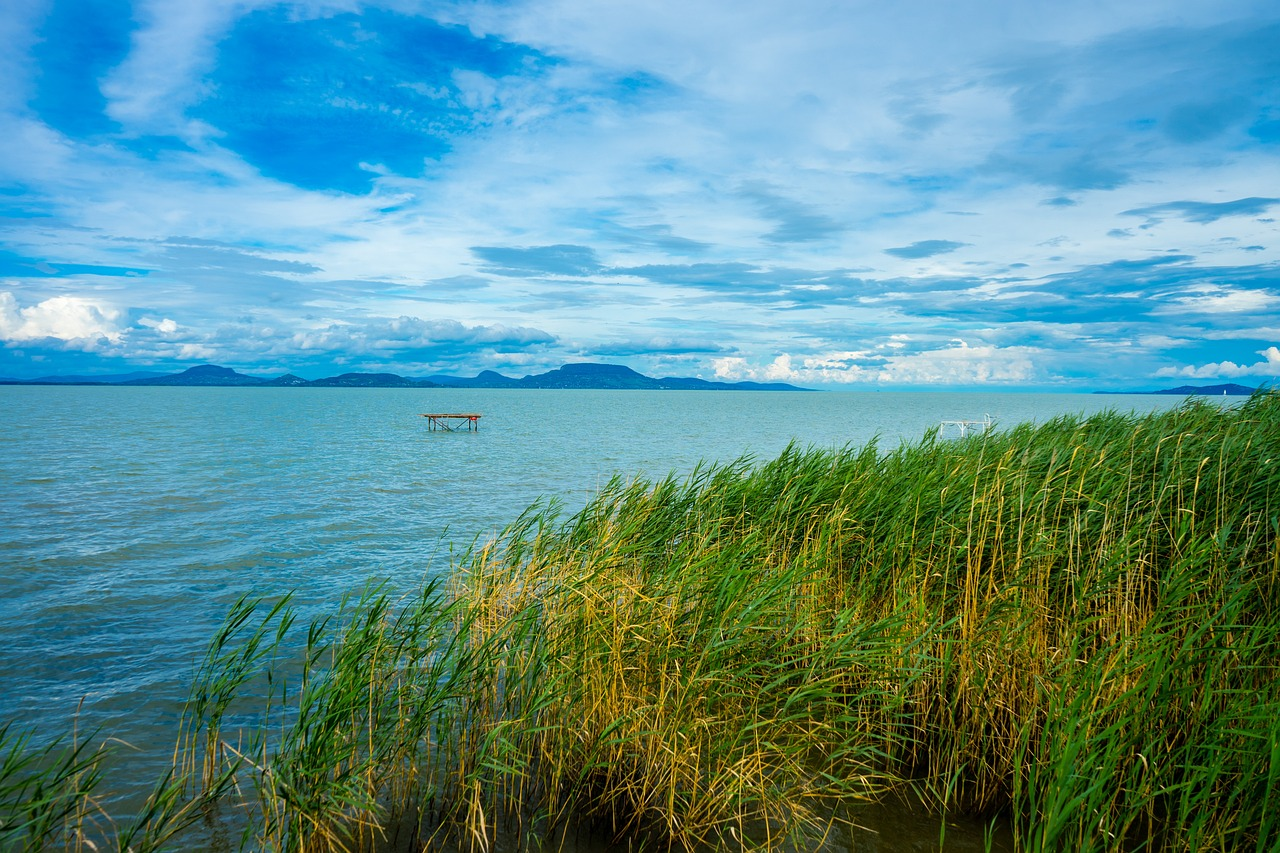
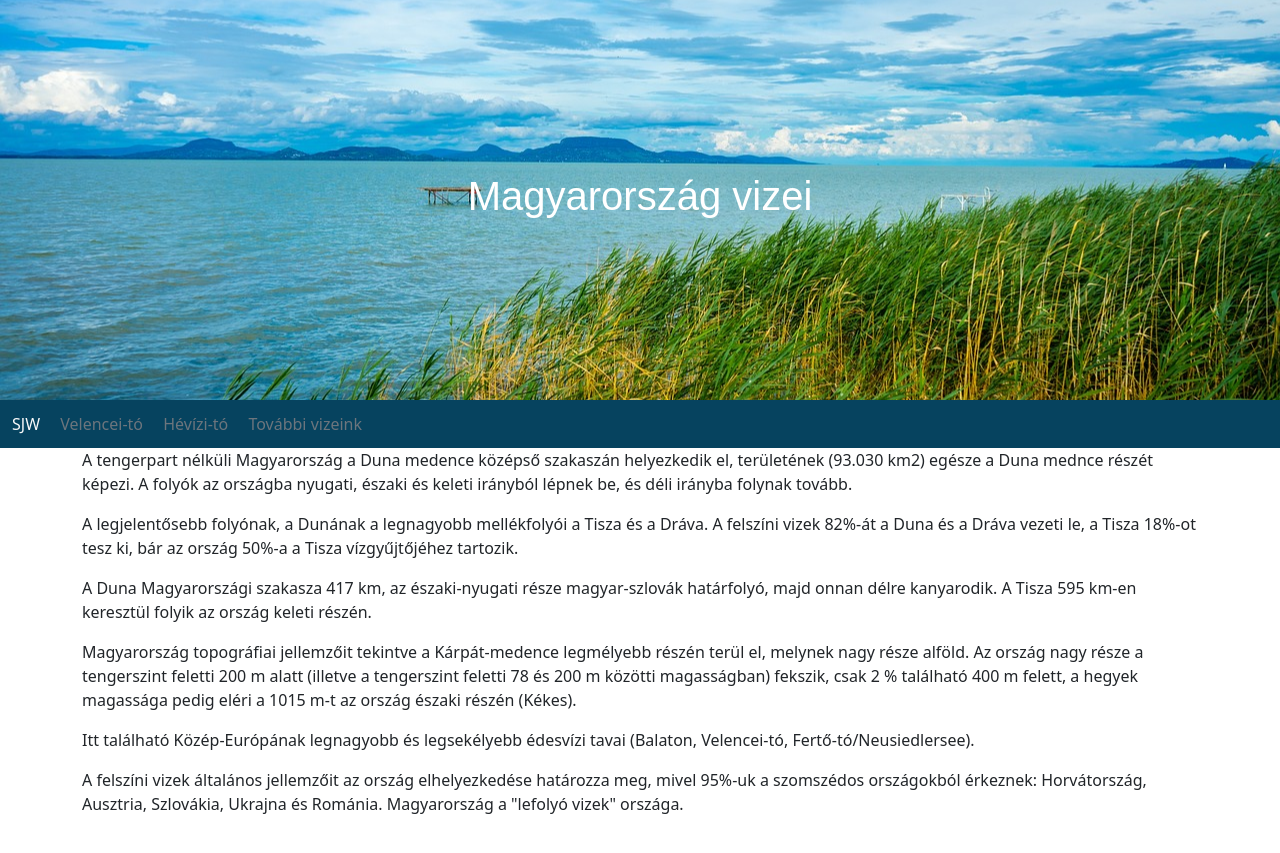
Before and after one commit to vinnie0612/SJW2024_Tamas_Vince, a plain HTML site: page forras/index.html in a window 1280 px wide. After the commit the page ends 832 px from the top, so only its background shows below. Drawn offline with nearby package versions, Linux system fonts and the light colour scheme; a web font is replaced by a local one.

Commit message:
header & nav

```diff
--- a/forras/css/style.css
+++ b/forras/css/style.css
@@ -22,9 +22,21 @@
   height: 400px;
   display: block;
   width: 100%;
+  font-family: "Marhey", sans-serif;
+  background: url("../img/balaton_bg.jpg") no-repeat center center/cover;
+  display: flex;
+  align-items: center;
+  justify-content: center;
+  color: var(--white);
+}
+
+.navbar {
+  display: flex;
+  background-color: var(--dkblue);
 }
 
 
-body {
-  font-family: "Marhey", sans-serif;
+
+.navbar a:hover {
+  background-color: rgba(255, 255, 255, 0.8);
 }
--- a/forras/index.html
+++ b/forras/index.html
@@ -9,7 +9,28 @@
 </head>
 <body>
   <div class="header">
-    <img src="./img/balaton_bg.jpg" alt="" class="img-fluid">
+    <h1>Magyarország vizei</h1>
+  </div>
+  <nav class="navbar text-light">
+    <div class="p-1">
+      <a class="p-2 text-decoration-none link-light" href="#">SJW</a>
+      <a class="p-2 text-decoration-none link-secondary" href="#">Velencei-tó</a>
+      <a class="p-2 text-decoration-none link-secondary" href="#">Hévízi-tó</a>
+      <a class="p-2 text-decoration-none link-secondary" href="#">További vizeink</a>
+    </div>
+  </nav>
+  <div class="container">
+    <p>A tengerpart nélküli Magyarország a Duna medence középső szakaszán helyezkedik el, területének (93.030 km2) egésze a Duna mednce részét képezi. A folyók az országba nyugati, északi és keleti irányból lépnek be, és déli irányba folynak tovább.</p>
+
+    <p>A legjelentősebb folyónak, a Dunának a legnagyobb mellékfolyói a Tisza és a Dráva. A felszíni vizek 82%-át a Duna és a Dráva vezeti le, a Tisza 18%-ot tesz ki, bár az ország 50%-a a Tisza vízgyűjtőjéhez tartozik.</p>
+
+    <p>A Duna Magyarországi szakasza 417 km, az északi-nyugati része magyar-szlovák határfolyó, majd onnan délre kanyarodik. A Tisza 595 km-en keresztül folyik az ország keleti részén.</p>
+
+    <p>Magyarország topográfiai jellemzőit tekintve a Kárpát-medence legmélyebb részén terül el, melynek nagy része alföld. Az ország nagy része a tengerszint feletti 200 m alatt (illetve a tengerszint feletti 78 és 200 m közötti magasságban) fekszik, csak 2 % található 400 m felett, a hegyek magassága pedig eléri a 1015 m-t az ország északi részén (Kékes).</p>
+
+    <p>Itt található Közép-Európának legnagyobb és legsekélyebb édesvízi tavai (Balaton, Velencei-tó, Fertő-tó/Neusiedlersee).</p>
+
+    <p>A felszíni vizek általános jellemzőit az ország elhelyezkedése határozza meg, mivel 95%-uk a szomszédos országokból érkeznek: Horvátország, Ausztria, Szlovákia, Ukrajna és Románia. Magyarország a "lefolyó vizek" országa.</p>
   </div>
 
   <script src="https://cdn.jsdelivr.net/npm/bootstrap@5.3.3/dist/js/bootstrap.bundle.min.js" integrity="sha384-YvpcrYf0tY3lHB60NNkmXc5s9fDVZLESaAA55NDzOxhy9GkcIdslK1eN7N6jIeHz" crossorigin="anonymous"></script>
```
